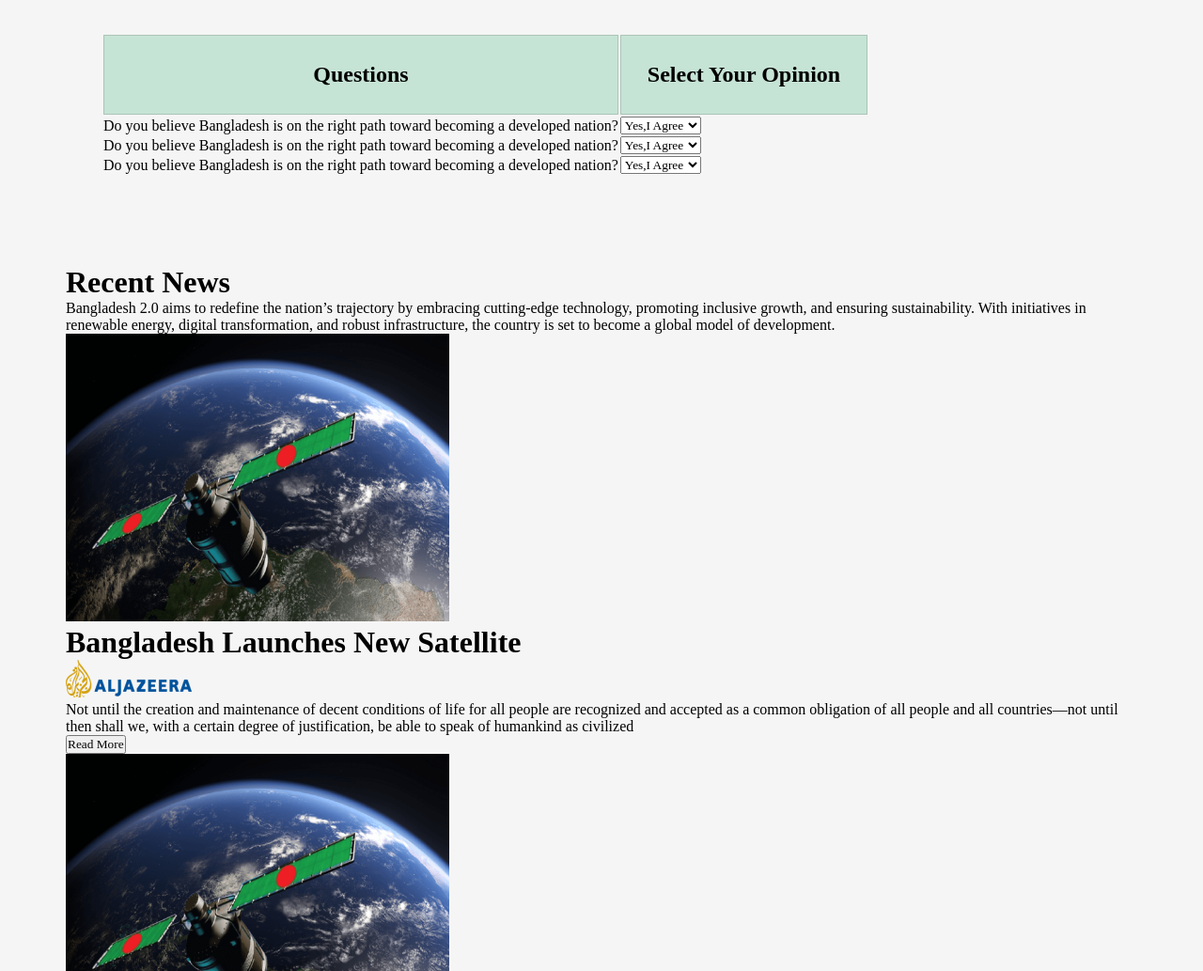
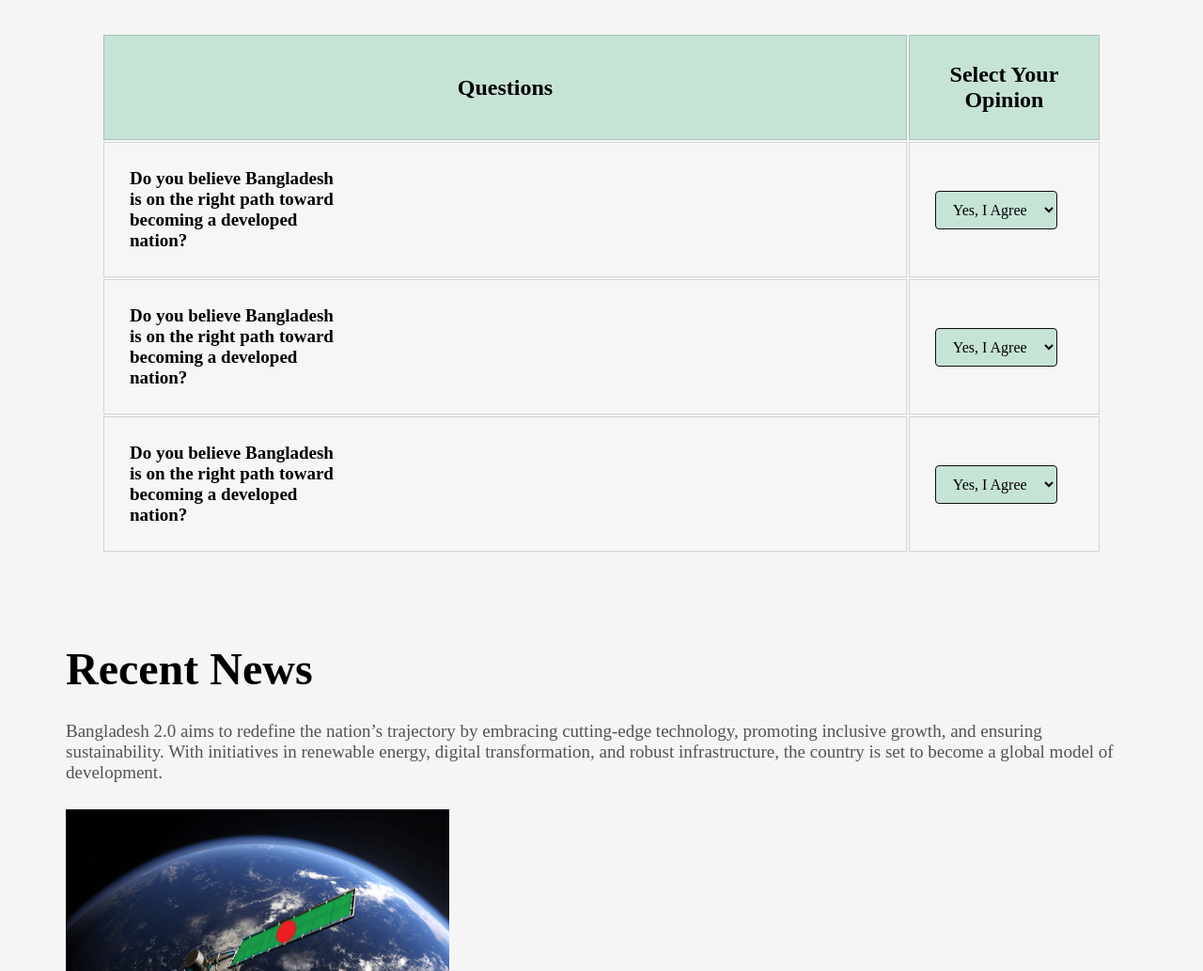
Before and after one commit to tasinvoid/B11A1, a plain HTML site: page index.html in a window 1280 px wide. Shown: the part 2474-3507 px from the top of the page at 94% size. Drawn offline with Linux system fonts and the light colour scheme.

Commit message:
finished half css

```diff
--- a/index.html
+++ b/index.html
@@ -137,26 +137,26 @@
                         <th>Select Your Opinion</th>
                     </tr>
                     <tr>
-                        <td>Do you believe Bangladesh is on the right path toward becoming a developed nation?</td>
-                        <td><select name="" id="">
-                            <option value="">Yes,I Agree</option>
+                        <td id="table-question">Do you believe Bangladesh is on the right path toward becoming a developed nation?</td>
+                        <td><select name="" id="selection">
+                            <option value="">Yes, I Agree</option>
                             <option value="">No</option>
                             <option value="">No</option>
                         </select></td>
 
                     </tr>
                     <tr>
-                        <td>Do you believe Bangladesh is on the right path toward becoming a developed nation?</td>
-                        <td><select name="" id="">
-                            <option value="">Yes,I Agree</option>
+                        <td id="table-question">Do you believe Bangladesh is on the right path toward becoming a developed nation?</td>
+                        <td><select name="" id="selection">
+                            <option value="">Yes, I Agree</option>
                             <option value="">No</option>
                             <option value="">No</option>
                         </select></td>
                     </tr>
                     <tr>
-                        <td>Do you believe Bangladesh is on the right path toward becoming a developed nation?</td>
-                        <td><select name="" id="">
-                            <option value="">Yes,I Agree</option>
+                        <td id="table-question">Do you believe Bangladesh is on the right path toward becoming a developed nation?</td>
+                        <td><select name="" id="selection">
+                            <option value="">Yes, I Agree</option>
                             <option value="">No</option>
                             <option value="">No</option>
                         </select></td>
@@ -165,7 +165,7 @@
             </div>
         </div>
 
-        <div>
+        <div id="recent-news-container">
             <h1>Recent News</h1>
             <p>
                 Bangladesh 2.0 aims to redefine the nation’s trajectory by embracing
--- a/style.css
+++ b/style.css
@@ -204,3 +204,39 @@ tr>th{
 background: rgb(198, 228, 214);
 padding: 28px;
 }
+tr>td{
+    font-size: 19px;
+font-weight: 600;
+border: 1px solid rgba(14, 14, 14, 0.15);
+background: rgba(255, 255, 255, 0.1);
+padding: 27px;
+
+}
+#table-question{
+    padding-right: 600px;
+
+}
+#selection{
+    font-size: 16px;
+    font-weight: 500;
+    border: 1px solid rgb(14, 14, 14);
+border-radius: 4px;
+background: rgb(198, 228, 214);
+padding: 10px 14px 10px 14px;
+display: flex;
+justify-content: center;
+align-items: center;
+}
+
+#recent-news-container>h1{
+    font-size: 48px;
+    font-weight: 700;
+
+}
+#recent-news-container>p{
+    color: rgba(14, 14, 14, 0.7);
+    font-family: Fira Sans;
+    font-size: 19px;
+    font-weight: 400;
+    margin: 28px 0;
+}
```
